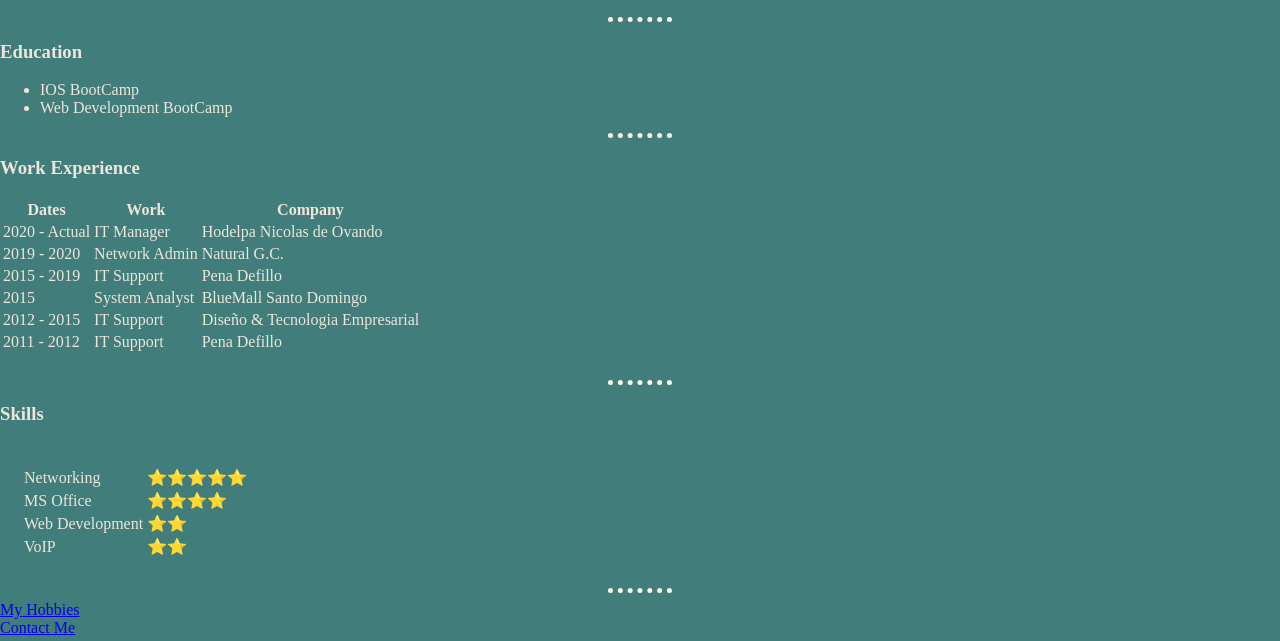
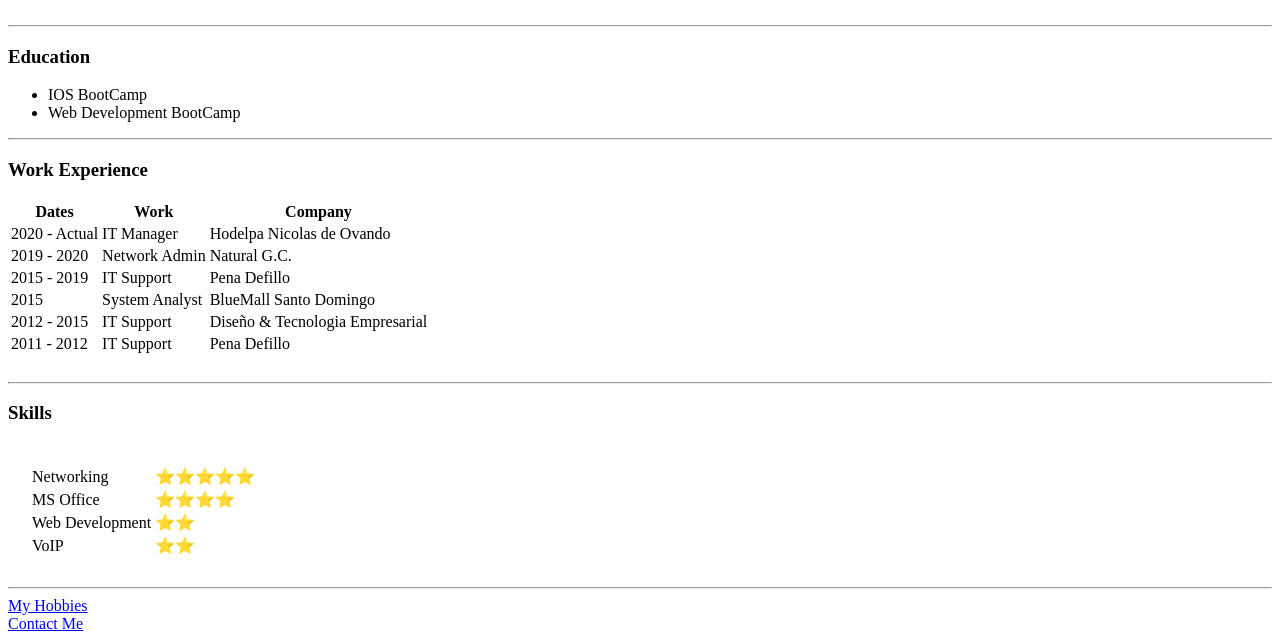
Before and after one commit to kira9206/test, a plain HTML site: page index.html in a window 1280 px wide. Shown: the part 182-823 px from the top of the page. Drawn offline with Linux system fonts and the light colour scheme.

Commit message:
Update index.html

```diff
--- a/index.html
+++ b/index.html
@@ -11,28 +11,6 @@ al navegador como debe manejar la pagina.-->
   <meta name="description" content="Mi pagina web." />
   <title>☕Luis's Personal Site☕</title>
 
-<style>
-
-body {
-
-  display: block;
-  margin: auto;
-
-  background-color: #417D7A;
-  color: #EDE6DB;
-}
-
-hr {
-  border-style: none;
-  border-top-style: dotted;
-  border-color: #FCF8E8;
-  border-width: 5px;
-  width: 5%;
-}
-
-
-
-</style>
 
 </head>
 <!--Body-->
```
